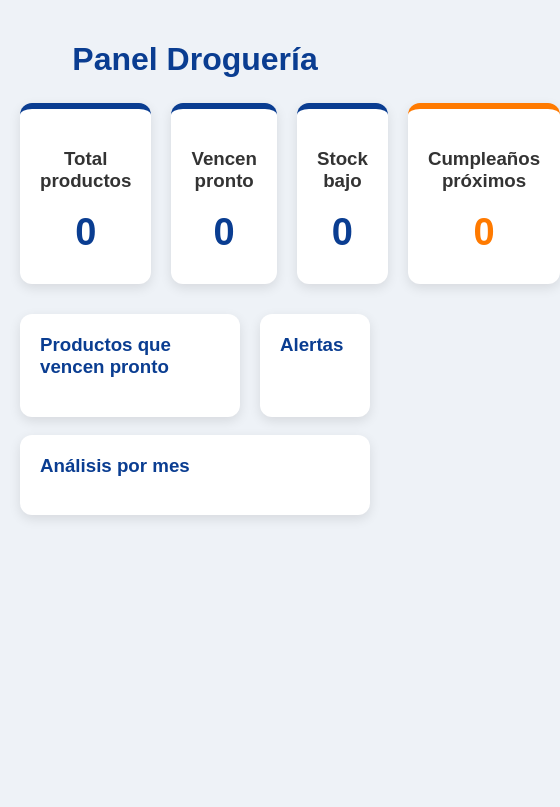
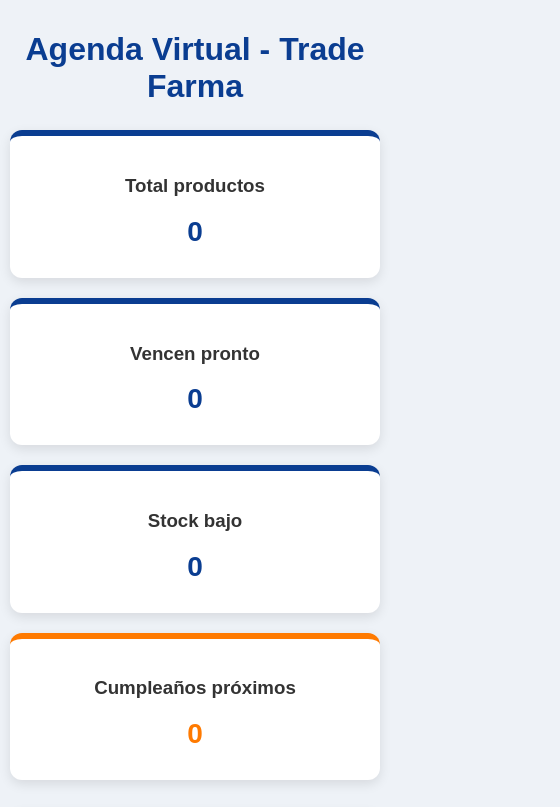
Before and after one commit to Antonellanz/agendavirtual, a website: page views/dashboard.html in a window 390 px wide. Shown: the top 807 px of the page, 560 px wide, since content can reach past the window. Drawn offline with Linux system fonts and the light colour scheme; no server answers.

Commit message:
cambio responsive

```diff
--- a/public/style.css
+++ b/public/style.css
@@ -84,3 +84,94 @@ padding:15px;
 border-radius:10px;
 border-left:6px solid #ff7a00;
 }
+body {
+    font-family: Arial, sans-serif;
+    background: #eef2f7;
+    margin: 0;
+    padding: 20px;
+    color: #333;
+}
+
+h1 {
+    text-align: center;
+    margin-bottom: 25px;
+    color: #0a3d91;
+}
+
+/* GRID PRINCIPAL: Ahora se adapta solo */
+.dashboard {
+    display: grid;
+    /* Cambio: Mínimo 200px por tarjeta, si no caben, bajan */
+    grid-template-columns: repeat(auto-fit, minmax(200px, 1fr));
+    gap: 20px;
+    margin-bottom: 30px;
+}
+
+/* TARJETAS */
+.card {
+    background: white;
+    padding: 20px;
+    border-radius: 12px;
+    box-shadow: 0 4px 12px rgba(0,0,0,0.1);
+    text-align: center;
+    border-top: 6px solid #0a3d91;
+}
+
+.card.orange {
+    border-top: 6px solid #ff7a00;
+}
+
+.card h2 {
+    font-size: 38px;
+    margin: 10px 0;
+    color: #0a3d91;
+}
+
+.card.orange h2 {
+    color: #ff7a00;
+}
+
+/* ALERTAS Y PANELES SECUNDARIOS */
+.panel {
+    display: grid;
+    /* Cambio: Mínimo 300px para que en móvil se pongan uno sobre otro */
+    grid-template-columns: repeat(auto-fit, minmax(300px, 1fr));
+    gap: 20px;
+}
+
+.box {
+    background: white;
+    padding: 20px;
+    border-radius: 12px;
+    box-shadow: 0 4px 12px rgba(0,0,0,0.1);
+}
+
+.box h3 {
+    margin-top: 0;
+    color: #0a3d91;
+}
+
+/* ANALISIS: También adaptable */
+.analisis-grid {
+    display: grid;
+    /* Cambio: Se ajusta según el espacio disponible */
+    grid-template-columns: repeat(auto-fit, minmax(180px, 1fr));
+    gap: 15px;
+}
+
+.analisis-card {
+    background: #f7f9fc;
+    padding: 15px;
+    border-radius: 10px;
+    border-left: 6px solid #ff7a00;
+}
+
+/* Ajustes finales para pantallas muy pequeñas */
+@media (max-width: 600px) {
+    body {
+        padding: 10px;
+    }
+    .card h2 {
+        font-size: 28px; /* Reducimos un poco el número en móviles */
+    }
+}
--- a/views/dashboard.html
+++ b/views/dashboard.html
@@ -6,7 +6,7 @@
 </head>
 <body>
 
-    <h1>Panel Droguería</h1>
+    <h1>Agenda Virtual - Trade Farma</h1>
 
     <div class="dashboard">
         <div class="card">
```
